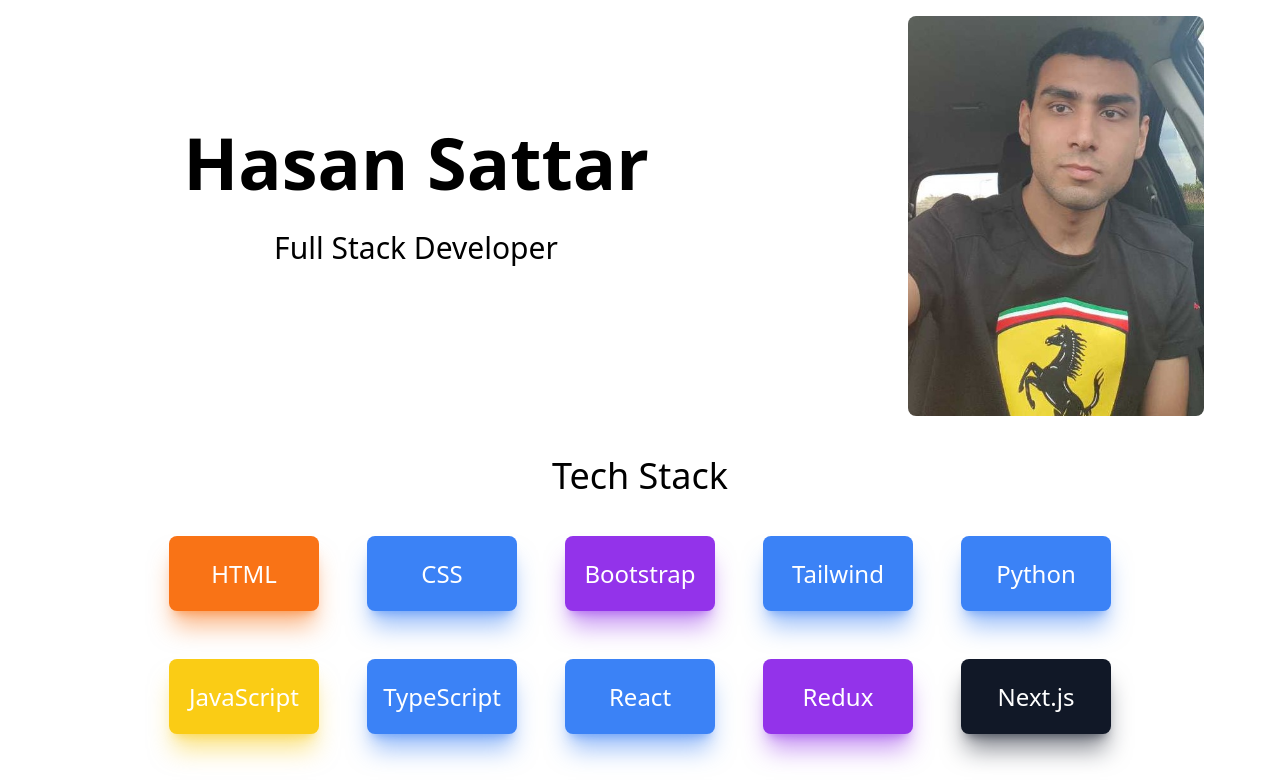
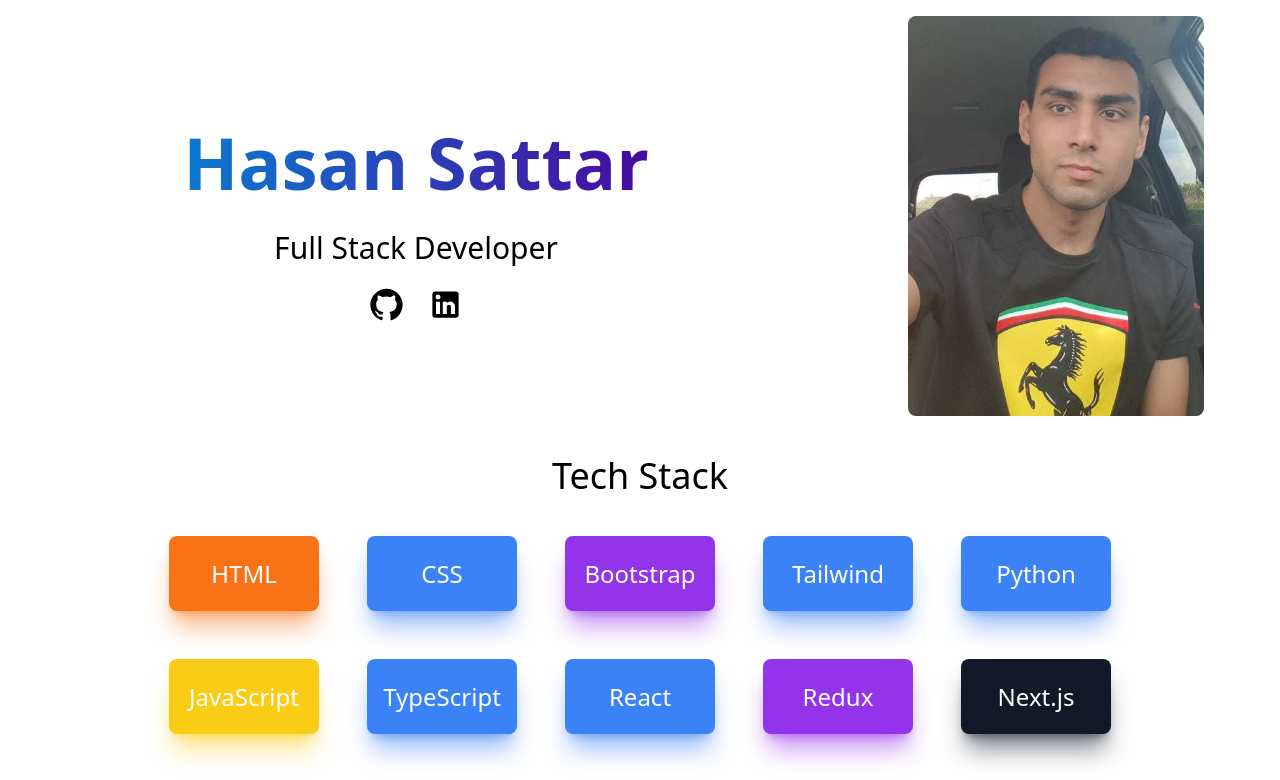
Before and after one commit to hsattar/hsattar, a Next.js app: page / in a window 1280 px wide. Shown: the top 780 px of the page. Built offline with nearby package versions, Linux system fonts and the light colour scheme.

Commit message:
added gradient colour to name and social links

```diff
--- a/package.json
+++ b/package.json
@@ -9,6 +9,10 @@
     "lint": "next lint"
   },
   "dependencies": {
+    "@emotion/react": "^11.11.3",
+    "@emotion/styled": "^11.11.0",
+    "@mui/icons-material": "^5.15.9",
+    "@mui/material": "^5.15.9",
     "framer-motion": "^11.0.3",
     "next": "14.1.0",
     "react": "^18",
--- a/src/app/globals.css
+++ b/src/app/globals.css
@@ -1,3 +1,9 @@
 @tailwind base;
 @tailwind components;
 @tailwind utilities;
+
+.gradient-text {
+    background: linear-gradient(to right, #097ed1 0%, #4a069e 100%);
+    -webkit-background-clip: text;
+    -webkit-text-fill-color: transparent;
+}
--- a/src/components/HeroSection.tsx
+++ b/src/components/HeroSection.tsx
@@ -1,4 +1,6 @@
-import Image from "next/image";
+import Image from "next/image"
+import GitHubIcon from '@mui/icons-material/GitHub'
+import LinkedInIcon from '@mui/icons-material/LinkedIn'
 
 export default function HeroSection() {
   return (
@@ -9,11 +11,11 @@ export default function HeroSection() {
     <section className="flex flex-col lg:flex-row items-center my-4 select-none">
 
           <div className="flex-grow flex flex-col items-center justify-center">
-              <h1 className="text-7xl p-4 font-semibold text-center">Hasan Sattar</h1>
+              <h1 className="text-7xl p-4 font-semibold text-center gradient-text">Hasan Sattar</h1>
               <p className="text-3xl my-4 text-center">Full Stack Developer</p>
-              <div className="social-icons text-4xl mb-8 lg:mb-0">
-                  <a className="mx-3" href="https://github.com/hsattar" target="_blank" rel="noreferrer"><i className="bi bi-github"></i></a>
-                  <a className="mx-3" href="https://www.linkedin.com/in/hasanrsattar/" target="_blank" rel="noreferrer"><i className="bi bi-linkedin"></i></a>
+              <div className="text-4xl mb-8 lg:mb-0">
+                  <a className="mx-3" href="https://github.com/hsattar" target="_blank" rel="noreferrer"><GitHubIcon fontSize="large" /></a>
+                  <a className="mx-3" href="https://www.linkedin.com/in/hasanrsattar/" target="_blank" rel="noreferrer"><LinkedInIcon fontSize="large" /></a>
               </div>
           </div>
 
```
Also changed, not shown: 1 other file (tests, documents, lock files or other folders).
